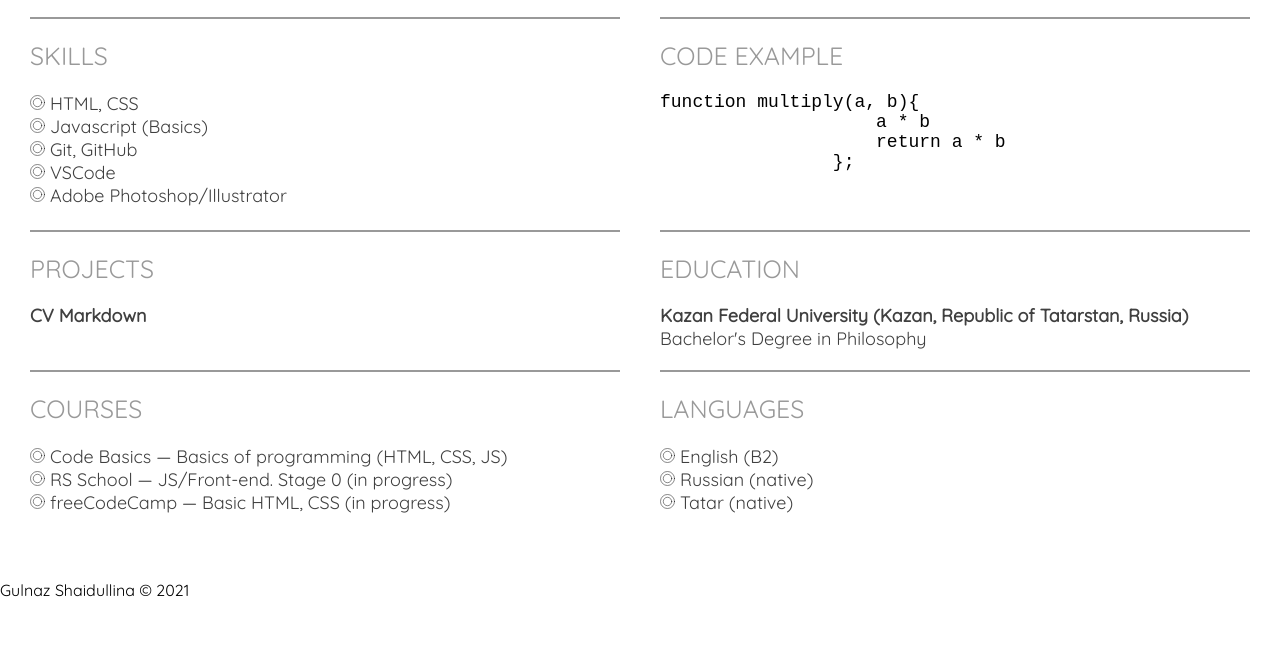
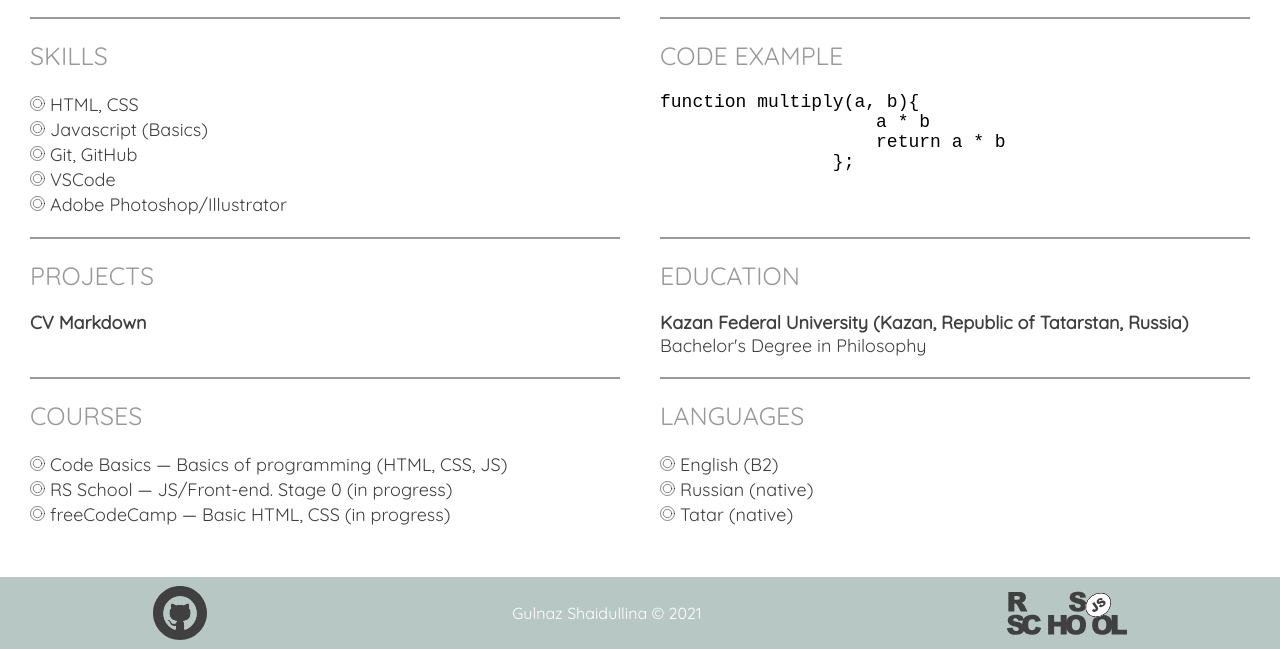
Before and after one commit to gobacktosleep/rsschool-cv, a plain HTML site: page index.html in a window 1280 px wide. Shown: the part 662-1311 px from the top of the page. Before the commit the page ends 1278 px from the top, so only its background shows below. Drawn offline with Linux system fonts and the light colour scheme.

Commit message:
feat: add additional styles

```diff
--- a/style.css
+++ b/style.css
@@ -147,6 +147,7 @@ body {
 .common-list {
     margin: 0;
     padding: 0;
+    line-height: 25px;
 }
 
 .common-item {
@@ -180,3 +181,41 @@ body {
 .languages, .courses {
     border-bottom: none;
 }
+
+.footer {
+    margin-bottom: auto;
+    background-color: #b7c7c4;
+}
+
+.footer-box {
+    display: flex;
+    flex-wrap: wrap;
+    justify-content: space-around;
+    line-height: 40px;
+    margin: 0 auto;
+}
+
+.copyright {
+    color: #fff;
+    transition: 0.7s;
+}
+
+.copyright:hover {
+    color: #404040;
+}
+
+.github {
+    width: 54px;
+    background-image: url("./assets/svg/github.svg");
+    background-size: contain;
+    background-repeat: no-repeat;
+    background-position: center;
+}
+
+.rss {
+    width: 120px;
+    background-image: url("./assets/svg/rs_school_js.svg");
+    background-size: contain;
+    background-repeat: no-repeat;
+    background-position: center;
+}
```
